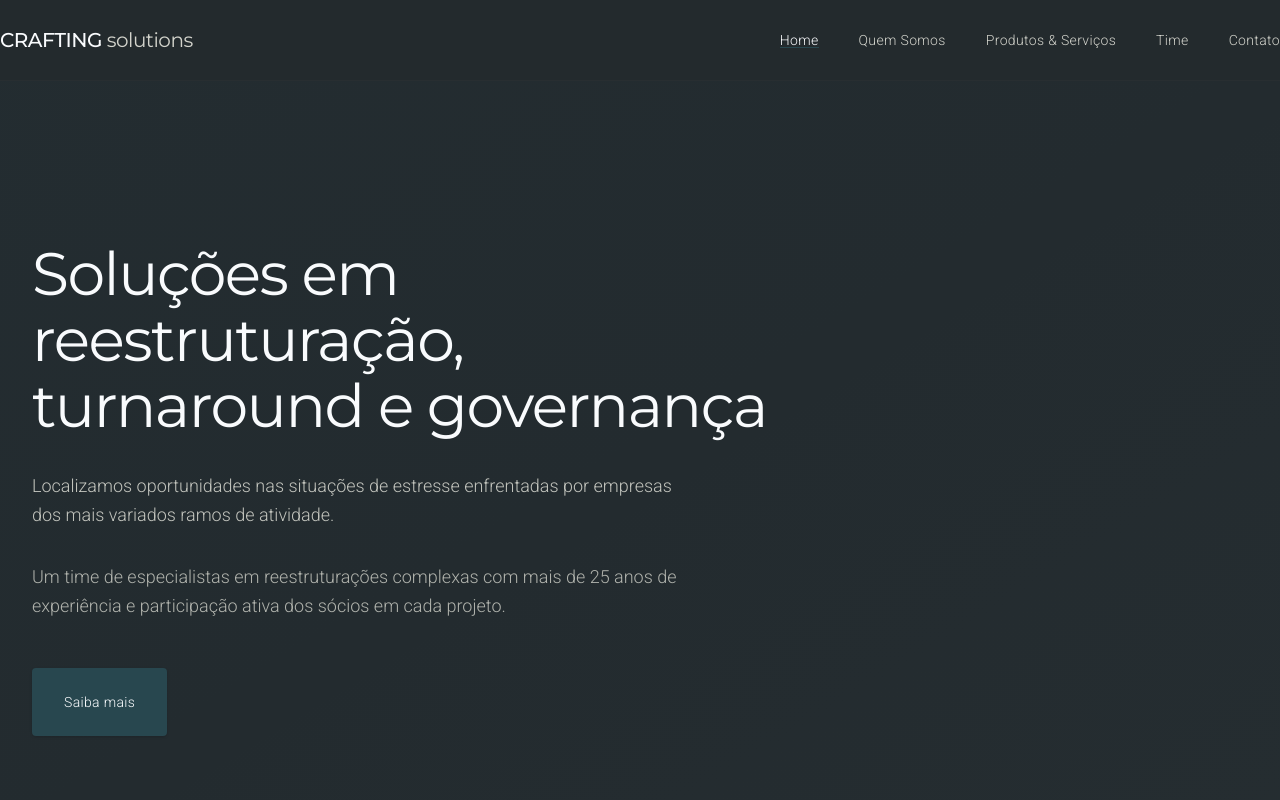
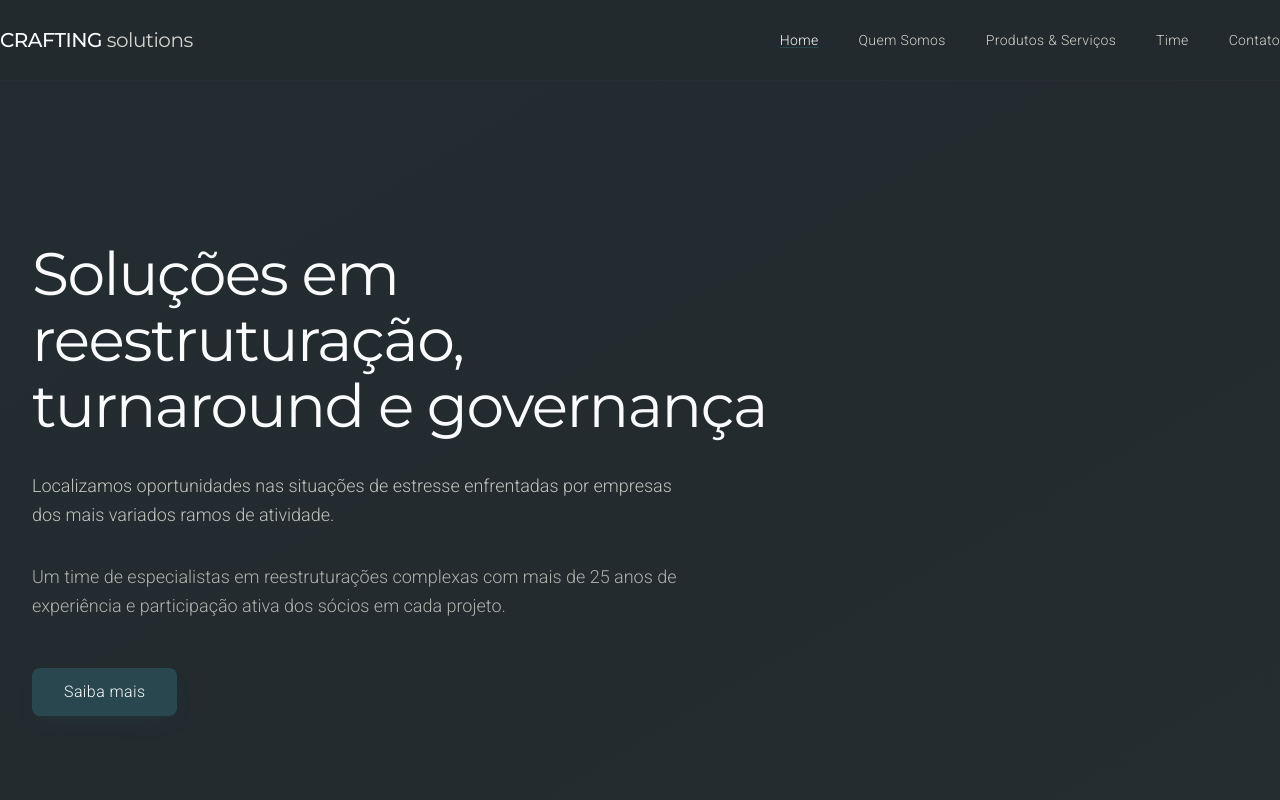
Before and after one commit to resper1965/crafting, a Next.js app: page / in a window 1280 px wide. Shown: the top 800 px of the page. Built offline with nearby package versions, Linux system fonts and the light colour scheme.

Commit message:
feat: moderniza design dos botões com sombras, transições e microinterações refinadas

```diff
--- a/app/HomeClient.tsx
+++ b/app/HomeClient.tsx
@@ -35,7 +35,6 @@ export default function HomeClient() {
               <Button
                 asChild
                 size="lg"
-                className="bg-crafting-azul hover:bg-crafting-azul/90 text-crafting-branco font-light tracking-wide rounded-sm px-8 py-6 h-auto transition-all duration-300 hover:scale-105 active:scale-95"
               >
                 <Link href="/contato">Saiba mais</Link>
               </Button>
@@ -104,7 +103,7 @@ export default function HomeClient() {
                 <Button
                   asChild
                   variant="outline"
-                  className="border-crafting-verde/30 text-crafting-cinzaAlvo hover:bg-crafting-azul hover:border-crafting-azul hover:text-crafting-branco font-light tracking-wide rounded-sm px-8 py-6 h-auto transition-all duration-300"
+                  size="lg"
                 >
                   <Link href="/quem-somos">Saiba mais</Link>
                 </Button>
@@ -135,7 +134,6 @@ export default function HomeClient() {
                 <Button
                   asChild
                   size="lg"
-                  className="bg-crafting-azul hover:bg-crafting-azul/90 text-crafting-branco font-light tracking-wide rounded-sm px-8 py-6 h-auto transition-all duration-300 shadow-lg shadow-crafting-azul/20 hover:shadow-xl hover:shadow-crafting-azul/30"
                 >
                   <Link href="/contato">Entre em contato</Link>
                 </Button>
--- a/app/globals.css
+++ b/app/globals.css
@@ -110,12 +110,13 @@
 }
 
 @layer components {
+  /* Botões modernizados - mantidos para compatibilidade, mas agora usando o componente Button */
   .btn-primary {
-    @apply bg-crafting-azul text-crafting-branco px-6 py-3 rounded-lg font-medium hover:bg-crafting-verde transition-all duration-300 hover:scale-[1.02] active:scale-[0.98];
+    @apply bg-crafting-azul text-crafting-branco px-6 py-3 rounded-lg font-light tracking-wide shadow-lg shadow-crafting-azul/20 hover:bg-crafting-azul/90 hover:shadow-xl hover:shadow-crafting-azul/30 hover:-translate-y-0.5 active:translate-y-0 transition-all duration-300;
   }
 
   .btn-secondary {
-    @apply border border-crafting-verde text-crafting-cinzaAlvo px-6 py-3 rounded-lg font-medium hover:border-crafting-azul hover:text-crafting-branco transition-all duration-300 hover:scale-[1.02] active:scale-[0.98];
+    @apply border border-crafting-verde/30 bg-transparent text-crafting-cinzaAlvo px-6 py-3 rounded-lg font-light tracking-wide backdrop-blur-sm hover:border-crafting-azul/50 hover:bg-crafting-azul/10 hover:text-crafting-branco hover:shadow-lg hover:shadow-crafting-azul/10 hover:-translate-y-0.5 active:translate-y-0 transition-all duration-300;
   }
 
   .section-padding {
--- a/components/ContactForm.tsx
+++ b/components/ContactForm.tsx
@@ -175,7 +175,8 @@ export default function ContactForm({ className = '' }: ContactFormProps) {
         <Button
           type="submit"
           disabled={isSubmitting}
-          className="w-full bg-crafting-azul hover:bg-crafting-azul/90 text-crafting-branco font-light tracking-wide rounded-sm px-8 py-6 h-auto transition-all duration-300 disabled:opacity-50 disabled:cursor-not-allowed"
+          size="lg"
+          className="w-full"
         >
           {isSubmitting ? (
             <>
--- a/components/ui/button.tsx
+++ b/components/ui/button.tsx
@@ -5,26 +5,28 @@ import { cva, type VariantProps } from "class-variance-authority"
 import { cn } from "@/lib/utils"
 
 const buttonVariants = cva(
-  "inline-flex items-center justify-center gap-2 whitespace-nowrap rounded-sm text-sm font-light tracking-wide transition-colors focus-visible:outline-none focus-visible:ring-1 focus-visible:ring-ring disabled:pointer-events-none disabled:opacity-50 [&_svg]:pointer-events-none [&_svg]:size-4 [&_svg]:shrink-0 [&_svg]:stroke-[1.5]",
+  "inline-flex items-center justify-center gap-2 whitespace-nowrap text-sm font-light tracking-wide transition-all duration-300 ease-out focus-visible:outline-none focus-visible:ring-2 focus-visible:ring-crafting-azul focus-visible:ring-offset-2 focus-visible:ring-offset-crafting-grafite disabled:pointer-events-none disabled:opacity-50 disabled:cursor-not-allowed [&_svg]:pointer-events-none [&_svg]:size-4 [&_svg]:shrink-0 [&_svg]:stroke-[1.5] relative overflow-hidden group",
   {
     variants: {
       variant: {
         default:
-          "bg-primary text-primary-foreground shadow hover:bg-primary/90",
+          "bg-crafting-azul text-crafting-branco rounded-lg shadow-lg shadow-crafting-azul/20 hover:bg-crafting-azul/90 hover:shadow-xl hover:shadow-crafting-azul/30 hover:-translate-y-0.5 active:translate-y-0 active:shadow-md",
         destructive:
-          "bg-destructive text-destructive-foreground shadow-sm hover:bg-destructive/90",
+          "bg-destructive text-destructive-foreground rounded-lg shadow-lg shadow-destructive/20 hover:bg-destructive/90 hover:shadow-xl hover:shadow-destructive/30 hover:-translate-y-0.5 active:translate-y-0",
         outline:
-          "border border-input bg-background shadow-sm hover:bg-accent hover:text-accent-foreground",
+          "border border-crafting-verde/30 bg-transparent text-crafting-cinzaAlvo rounded-lg backdrop-blur-sm hover:border-crafting-azul/50 hover:bg-crafting-azul/10 hover:text-crafting-branco hover:shadow-lg hover:shadow-crafting-azul/10 hover:-translate-y-0.5 active:translate-y-0",
         secondary:
-          "bg-secondary text-secondary-foreground shadow-sm hover:bg-secondary/80",
-        ghost: "hover:bg-accent hover:text-accent-foreground",
-        link: "text-primary underline-offset-4 hover:underline",
+          "bg-crafting-grafite/50 border border-crafting-verde/20 text-crafting-cinzaAlvo rounded-lg backdrop-blur-sm hover:bg-crafting-grafite/70 hover:border-crafting-azul/40 hover:text-crafting-branco hover:shadow-lg hover:shadow-crafting-azul/10 hover:-translate-y-0.5 active:translate-y-0",
+        ghost:
+          "text-crafting-cinzaAlvo rounded-lg hover:bg-crafting-azul/10 hover:text-crafting-branco",
+        link:
+          "text-crafting-azul underline-offset-4 hover:underline hover:text-crafting-azul/80",
       },
       size: {
-        default: "h-9 px-4 py-2",
-        sm: "h-8 rounded-md px-3 text-xs",
-        lg: "h-10 rounded-md px-8",
-        icon: "h-9 w-9",
+        default: "h-10 px-5 py-2.5",
+        sm: "h-8 rounded-md px-4 text-xs",
+        lg: "h-12 rounded-lg px-8 text-base",
+        icon: "h-10 w-10 rounded-lg",
       },
     },
     defaultVariants: {
```
